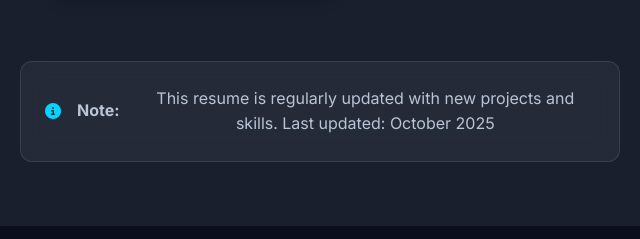
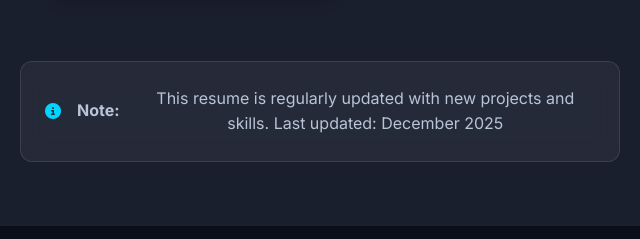
Before and after one commit to Nithish8706/Portfolio, a plain HTML site: page index.html in a window 1280 px wide. Shown: the part 4434-4673 px from the top of the page, 320-960 px from the left. Drawn offline with Linux system fonts and the light colour scheme.

Commit message:
Updated resume section

```diff
--- a/index.html
+++ b/index.html
@@ -333,7 +333,7 @@
           <p>
             <i class="fas fa-info-circle"></i>
             <strong>Note:</strong> This resume is regularly updated with new projects and skills.
-            Last updated: October 2025
+            Last updated: December 2025
           </p>
         </div>
       </div>
```
